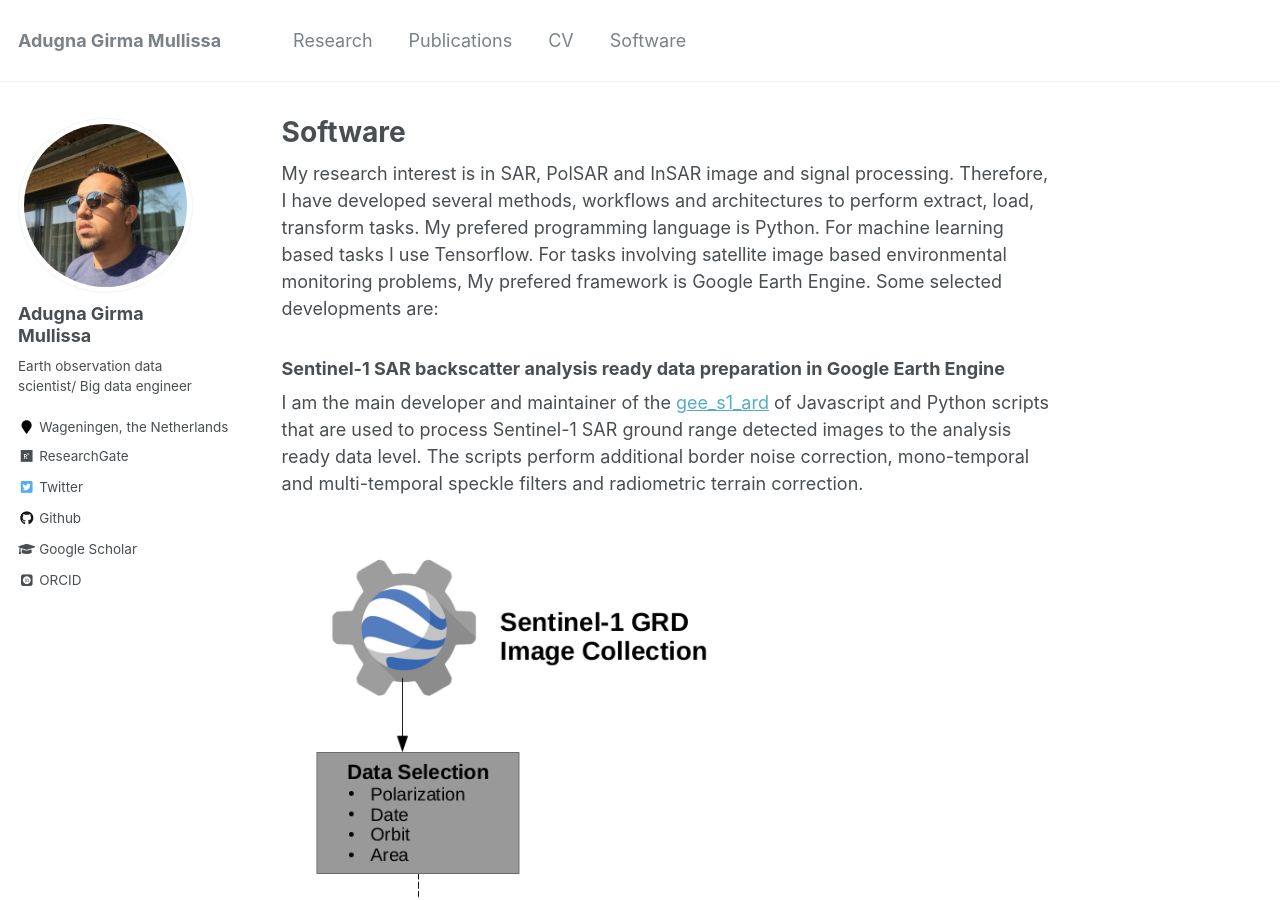
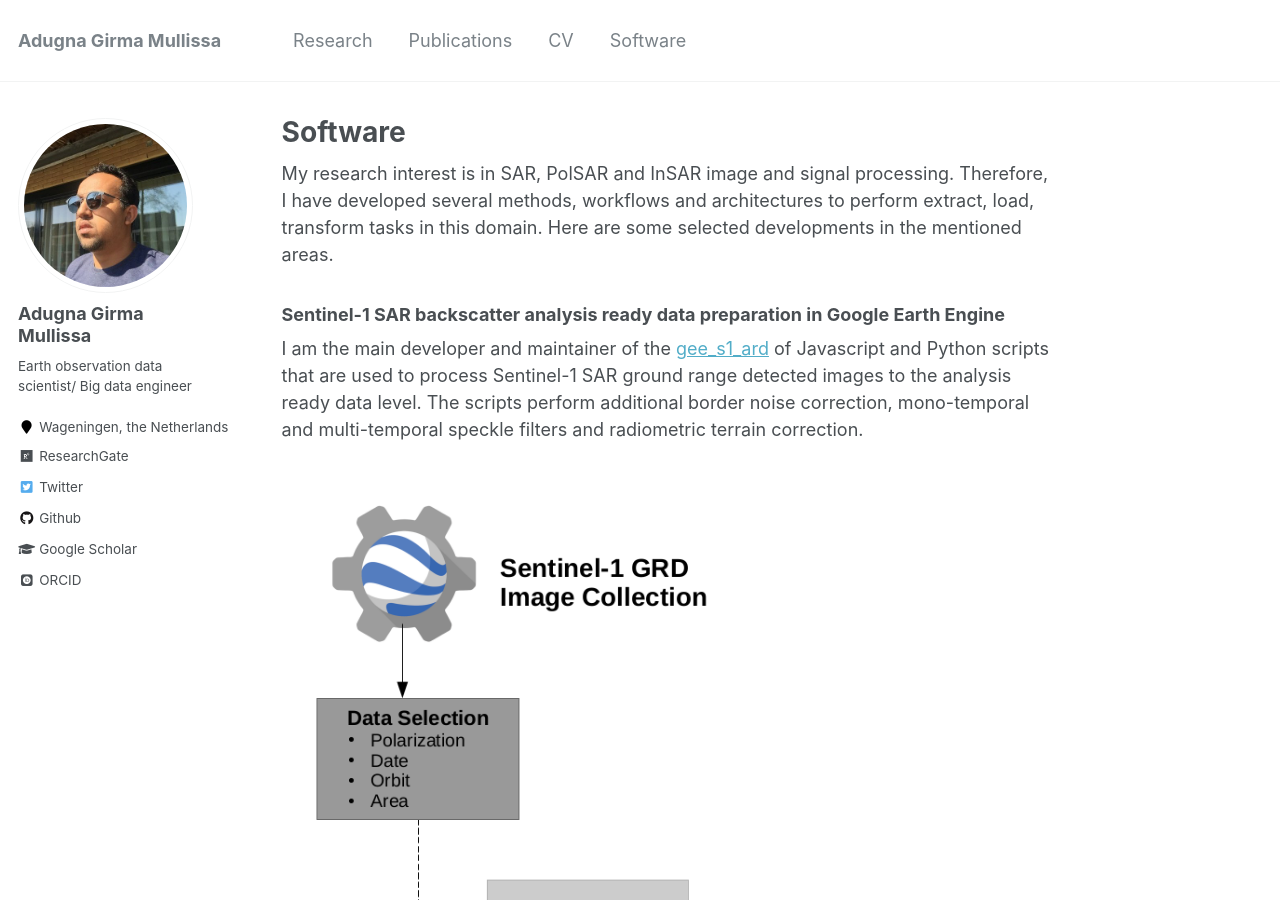
Before and after one commit to adugnag/adugnag.github.io, a Jekyll site: the page built from _pages/software.md, in a window 1280 px wide and 900 px high. Built offline with Jekyll 4.4.1, drawn with Linux system fonts in a browser that asks for light colours; some web fonts are replaced.

Commit message:
Update software.md

```diff
--- a/_pages/software.md
+++ b/_pages/software.md
@@ -5,7 +5,7 @@ gallery:
 header:
 ---
 
-My research interest is in SAR, PolSAR and InSAR image and signal processing. Therefore, I have developed several methods, workflows and architectures to perform extract, load, transform tasks. My prefered programming language is Python. For machine learning based tasks I use Tensorflow. For tasks involving satellite image based environmental monitoring problems, My prefered framework is Google Earth Engine. Some selected developments are:
+My research interest is in SAR, PolSAR and InSAR image and signal processing. Therefore, I have developed several methods, workflows and architectures to perform extract, load, transform tasks in this domain. Here are some selected developments in the mentioned areas.
 
 ### Sentinel-1 SAR backscatter analysis ready data preparation in Google Earth Engine
 
```
